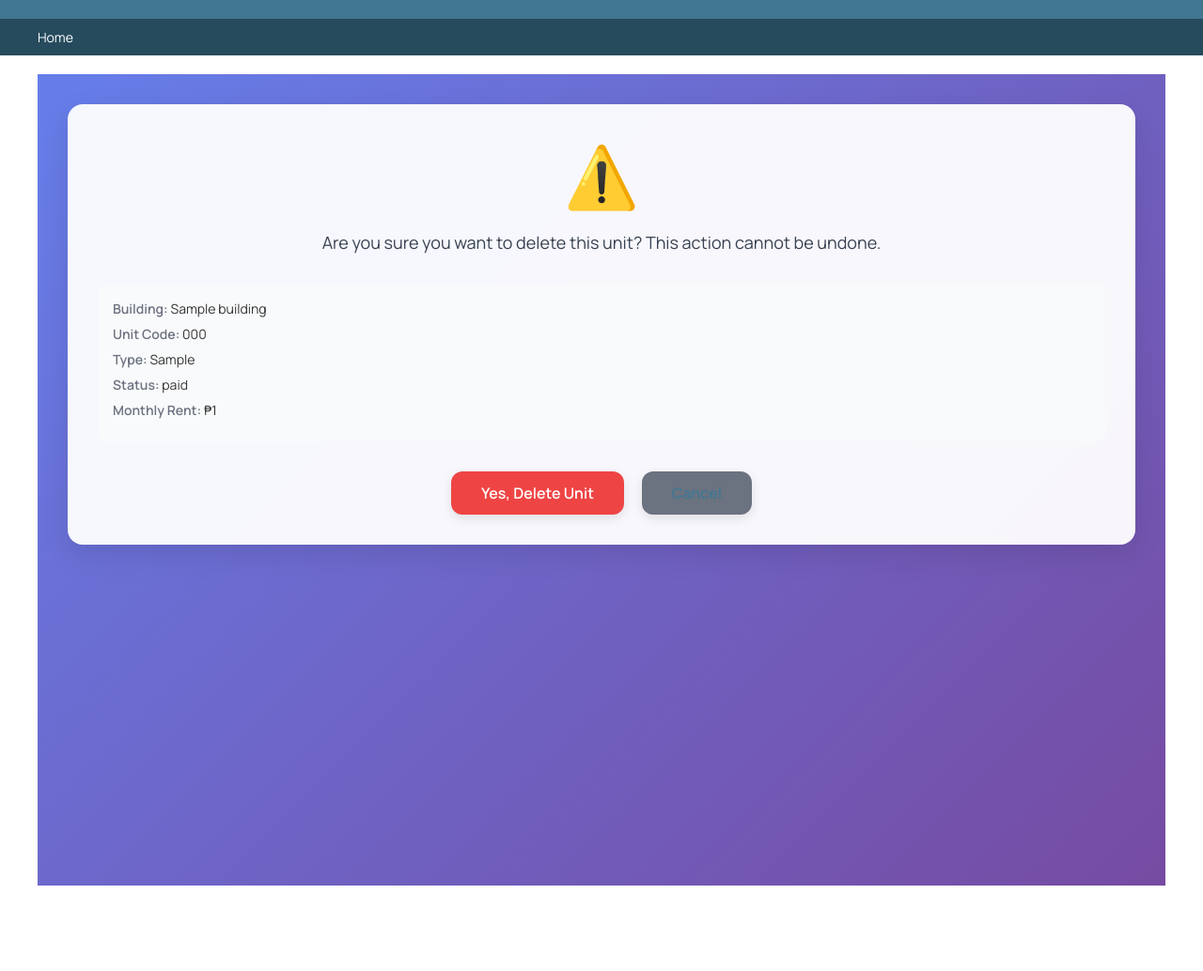
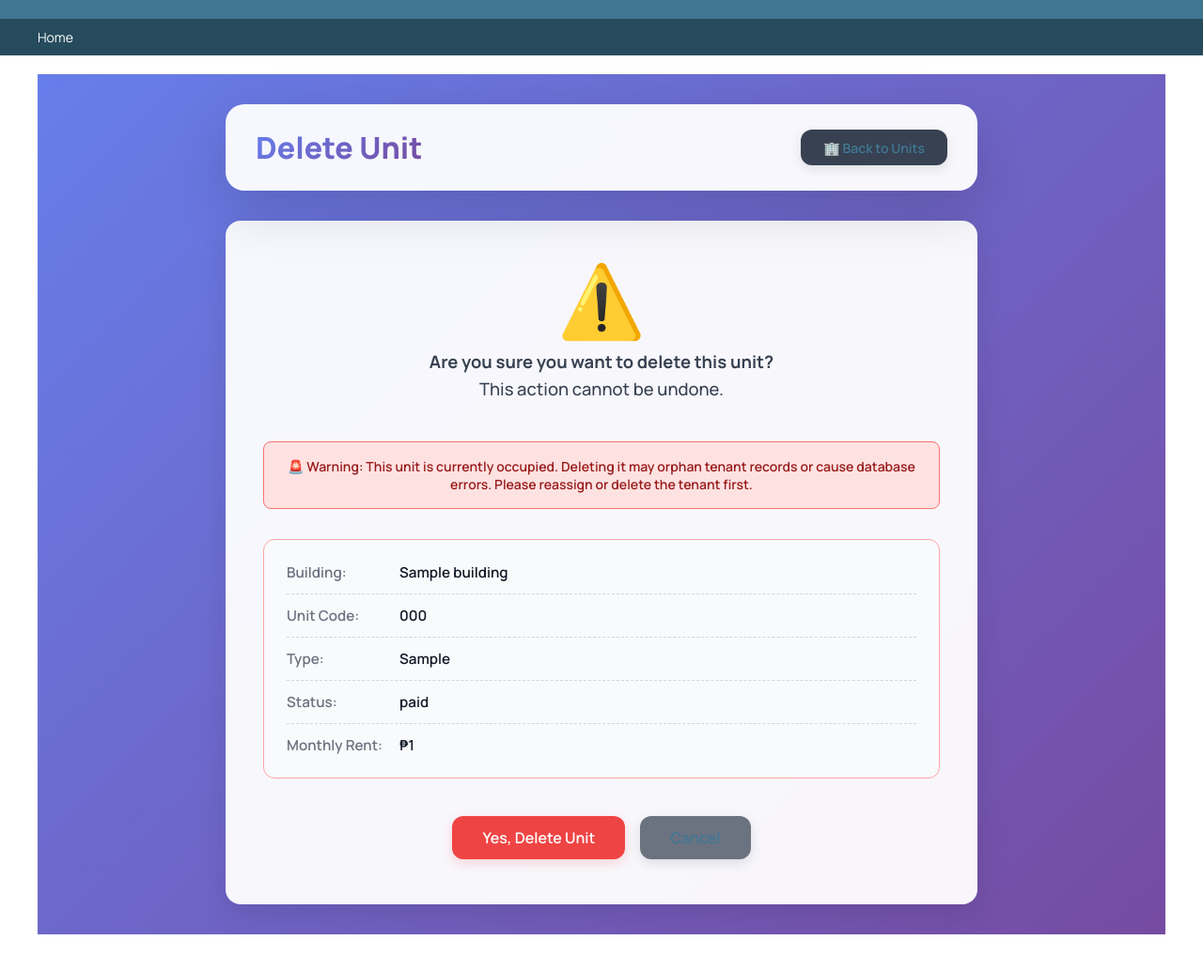
Before and after one commit to phlppdsqtd/NorthLink, a Django app: page /admin-dashboard/units/1/delete/ in a window 1280 px wide. Shown: the whole page at 94% size. Before the commit the page ends 943 px from the top, so only its background shows below. Run offline with Django 5.2, Linux system fonts and the light colour scheme; tables that the repository leaves empty hold one stand-in row (values such as "Sample post"); some libraries are stand-ins or nearby versions.

Commit message:
Updated unit_confirm_delete

```diff
--- a/templates/admin_dashboard/unit_confirm_delete.html
+++ b/templates/admin_dashboard/unit_confirm_delete.html
@@ -7,25 +7,35 @@
 
     * {
         font-family: 'Manrope', sans-serif;
+        box-sizing: border-box;
     }
 
     .admin-container {
         background: linear-gradient(135deg, #667eea 0%, #764ba2 100%);
         min-height: 100vh;
         padding: 2rem;
+        display: flex;
+        flex-direction: column;
+        align-items: center;
     }
 
+    /* Standardized Header */
     .admin-header {
         background: rgba(255, 255, 255, 0.95);
         backdrop-filter: blur(10px);
         border-radius: 20px;
-        padding: 2rem;
+        padding: 1.5rem 2rem;
         margin-bottom: 2rem;
         box-shadow: 0 20px 60px rgba(0, 0, 0, 0.15);
+        display: flex;
+        justify-content: space-between;
+        align-items: center;
+        width: 100%;
+        max-width: 800px;
     }
 
     .admin-title {
-        font-size: 2.5rem;
+        font-size: 2rem;
         font-weight: 800;
         background: linear-gradient(135deg, #667eea 0%, #764ba2 100%);
         -webkit-background-clip: text;
@@ -33,42 +43,110 @@
         margin: 0;
     }
 
+    .btn-dashboard {
+        background: #374151;
+        color: white;
+        padding: 0.6rem 1.5rem;
+        border-radius: 12px;
+        text-decoration: none;
+        font-weight: 600;
+        display: inline-flex;
+        align-items: center;
+        transition: all 0.3s ease;
+        box-shadow: 0 4px 12px rgba(0, 0, 0, 0.1);
+    }
+
+    .btn-dashboard:hover {
+        background: #1f2937;
+        transform: translateY(-2px);
+        box-shadow: 0 6px 20px rgba(0, 0, 0, 0.15);
+    }
+
+    /* Content Card */
     .content-card {
         background: rgba(255, 255, 255, 0.95);
         border-radius: 16px;
-        padding: 2rem;
+        padding: 3rem 2.5rem;
         box-shadow: 0 10px 30px rgba(0, 0, 0, 0.1);
         text-align: center;
+        width: 100%;
+        max-width: 800px;
     }
 
     .warning-icon {
-        font-size: 4rem;
-        color: #f59e0b;
+        font-size: 4.5rem;
         margin-bottom: 1rem;
+        line-height: 1;
+        animation: pulse 2s infinite;
+    }
+
+    @keyframes pulse {
+        0% { transform: scale(1); }
+        50% { transform: scale(1.05); }
+        100% { transform: scale(1); }
     }
 
     .delete-message {
-        font-size: 1.125rem;
+        font-size: 1.15rem;
         color: #374151;
-        margin-bottom: 2rem;
+        margin-bottom: 2.5rem;
+        line-height: 1.6;
+        font-weight: 500;
+        padding: 0 1rem;
     }
 
+    /* Standardized Key-Value Details Display */
     .unit-details {
         background: #f9fafb;
-        padding: 1rem;
-        border-radius: 8px;
-        margin-bottom: 2rem;
+        padding: 1.5rem;
+        border-radius: 12px;
+        margin-bottom: 2.5rem;
         text-align: left;
+        border: 1px solid #fca5a5; /* Subtle red border for context */
     }
 
     .unit-detail {
-        margin-bottom: 0.5rem;
-        font-size: 0.875rem;
+        margin-bottom: 0.75rem;
+        font-size: 0.95rem;
+        display: flex;
+        border-bottom: 1px dashed #d1d5db;
+        padding-bottom: 0.75rem;
+    }
+
+    .unit-detail:last-child {
+        margin-bottom: 0;
+        padding-bottom: 0;
+        border-bottom: none;
     }
 
     .unit-label {
         font-weight: 600;
         color: #6b7280;
+        min-width: 120px;
+        flex-shrink: 0;
+    }
+
+    .unit-value {
+        color: #111827;
+        font-weight: 600;
+    }
+
+    /* Alert specifically for Occupied units */
+    .occupied-warning {
+        background-color: #fee2e2;
+        color: #991b1b;
+        padding: 1rem;
+        border-radius: 8px;
+        margin-bottom: 2rem;
+        font-weight: 600;
+        border: 1px solid #f87171;
+    }
+
+    /* Standardized Flexbox Button Group */
+    .button-group {
+        display: flex;
+        gap: 1rem;
+        justify-content: center;
     }
 
     .btn-delete {
@@ -80,15 +158,17 @@
         font-weight: 600;
         font-size: 1rem;
         cursor: pointer;
-        margin-right: 1rem;
         transition: all 0.3s ease;
-        box-shadow: 0 4px 12px rgba(0, 0, 0, 0.1);
+        box-shadow: 0 4px 12px rgba(239, 68, 68, 0.2);
+        display: inline-flex;
+        align-items: center;
+        justify-content: center;
     }
 
     .btn-delete:hover {
         background: #dc2626;
         transform: translateY(-2px);
-        box-shadow: 0 6px 20px rgba(0, 0, 0, 0.15);
+        box-shadow: 0 6px 20px rgba(239, 68, 68, 0.3);
     }
 
     .btn-cancel {
@@ -100,48 +180,97 @@
         font-weight: 600;
         font-size: 1rem;
         text-decoration: none;
-        display: inline-block;
+        display: inline-flex;
+        align-items: center;
+        justify-content: center;
         transition: all 0.3s ease;
-        box-shadow: 0 4px 12px rgba(0, 0, 0, 0.1);
+        box-shadow: 0 4px 12px rgba(107, 114, 128, 0.2);
     }
 
     .btn-cancel:hover {
         background: #4b5563;
         transform: translateY(-2px);
-        box-shadow: 0 6px 20px rgba(0, 0, 0, 0.15);
+        box-shadow: 0 6px 20px rgba(107, 114, 128, 0.3);
+    }
+
+    /* Mobile Responsiveness */
+    @media (max-width: 640px) {
+        .admin-container {
+            padding: 1rem;
+        }
+
+        .admin-header {
+            flex-direction: column;
+            gap: 1rem;
+            text-align: center;
+        }
+
+        .unit-detail {
+            flex-direction: column;
+            gap: 0.25rem;
+        }
+
+        .button-group {
+            flex-direction: column;
+        }
+
+        .btn-delete, .btn-cancel {
+            width: 100%;
+        }
     }
 </style>
 {% endblock %}
 
 {% block content %}
 <div class="admin-container">
-    <!-- Confirmation -->
+
+    <div class="admin-header">
+        <h1 class="admin-title">Delete Unit</h1>
+        <a href="{% url 'admin_dashboard:unit_list' %}" class="btn-dashboard">🏢 Back to Units</a>
+    </div>
+
     <div class="content-card">
         <div class="warning-icon">⚠️</div>
-        <p class="delete-message">Are you sure you want to delete this unit? This action cannot be undone.</p>
+        <p class="delete-message">
+            <strong>Are you sure you want to delete this unit?</strong><br>
+            This action cannot be undone.
+        </p>
+
+        {% if unit.status == 'Occupied' or unit.occupancy > 0 %}
+            <div class="occupied-warning">
+                🚨 Warning: This unit is currently occupied. Deleting it may orphan tenant records or cause database errors. Please reassign or delete the tenant first.
+            </div>
+        {% endif %}
 
         <div class="unit-details">
             <div class="unit-detail">
-                <span class="unit-label">Building:</span> {{ unit.building.name }}
+                <span class="unit-label">Building:</span>
+                <span class="unit-value">{{ unit.building.name }}</span>
             </div>
             <div class="unit-detail">
-                <span class="unit-label">Unit Code:</span> {{ unit.unit_code }}
+                <span class="unit-label">Unit Code:</span>
+                <span class="unit-value">{{ unit.unit_code }}</span>
             </div>
             <div class="unit-detail">
-                <span class="unit-label">Type:</span> {{ unit.unit_type|default:"-" }}
+                <span class="unit-label">Type:</span>
+                <span class="unit-value">{{ unit.unit_type|default:"-" }}</span>
             </div>
             <div class="unit-detail">
-                <span class="unit-label">Status:</span> {{ unit.status }}
+                <span class="unit-label">Status:</span>
+                <span class="unit-value">{{ unit.status }}</span>
             </div>
             <div class="unit-detail">
-                <span class="unit-label">Monthly Rent:</span> ₱{{ unit.monthly_rent|floatformat:0 }}
+                <span class="unit-label">Monthly Rent:</span>
+                <span class="unit-value">₱{{ unit.monthly_rent|floatformat:0 }}</span>
             </div>
         </div>
 
         <form method="post">
             {% csrf_token %}
-            <button type="submit" class="btn-delete">Yes, Delete Unit</button>
-            <a href="{% url 'admin_dashboard:unit_list' %}" class="btn-cancel">Cancel</a>
+            <div class="button-group">
+                <button type="submit" class="btn-delete">Yes, Delete Unit</button>
+                <a href="{% url 'admin_dashboard:unit_list' %}" class="btn-cancel">Cancel</a>
+            </div>
         </form>
     </div>
 </div>
```
